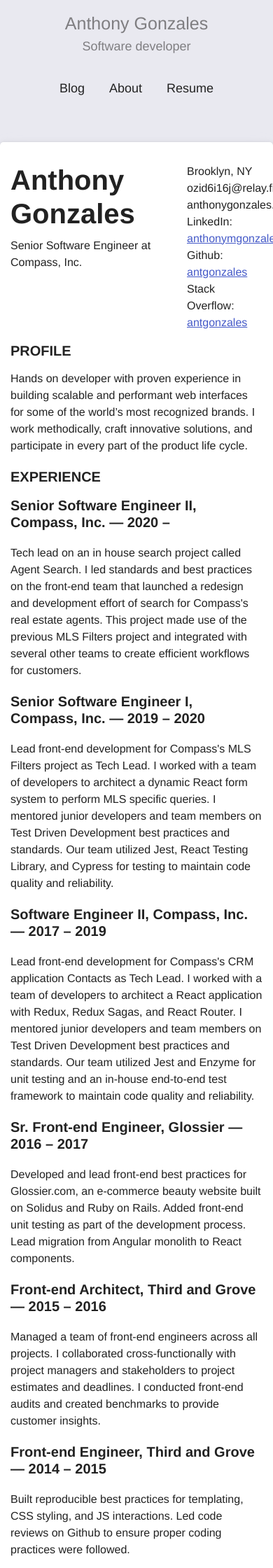
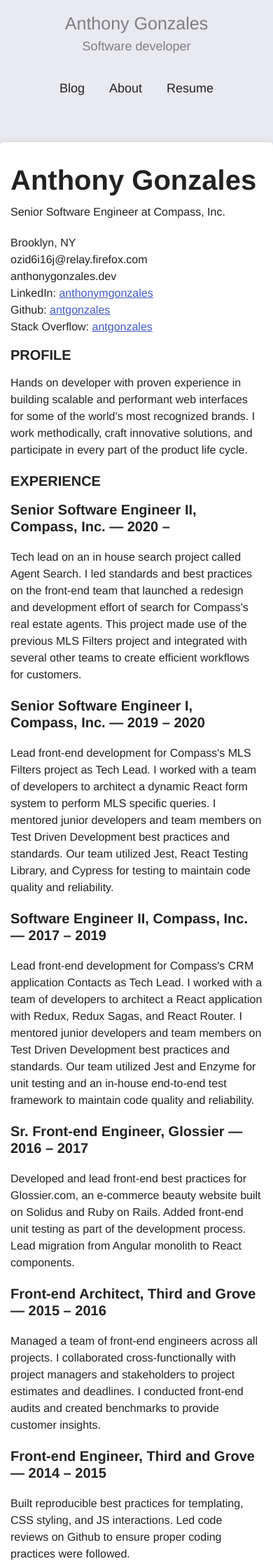
Before and after one commit to antgonzales/antgonzales.github.io, a Jekyll site: the page built from resume.html, in a window 390 px wide. Shown: the top 2240 px of the page at 70% size. Built offline with Jekyll 4.4.1, drawn with Linux system fonts in a browser that asks for light colours.

Commit message:
Fix mobile view of header

```diff
--- a/_sass/_resume.scss
+++ b/_sass/_resume.scss
@@ -21,11 +21,6 @@
   flex-wrap: wrap;
 }
 
-.resume .header-title,
-.resume .header-contact-info {
-  flex: 0 0 auto;
-}
-
 .resume .header-title {
   width: 70%;
 }
@@ -33,6 +28,14 @@
 .resume .header-contact-info {
   width: 30%;
   font-size: 1.6rem;
+}
+
+.resume .header-title,
+.resume .header-contact-info {
+  flex: 0 0 auto;
+  @media (max-width: 577px ) {
+    width: 100%
+  }
 }
 
 .resume .header-contact-info p {
```
